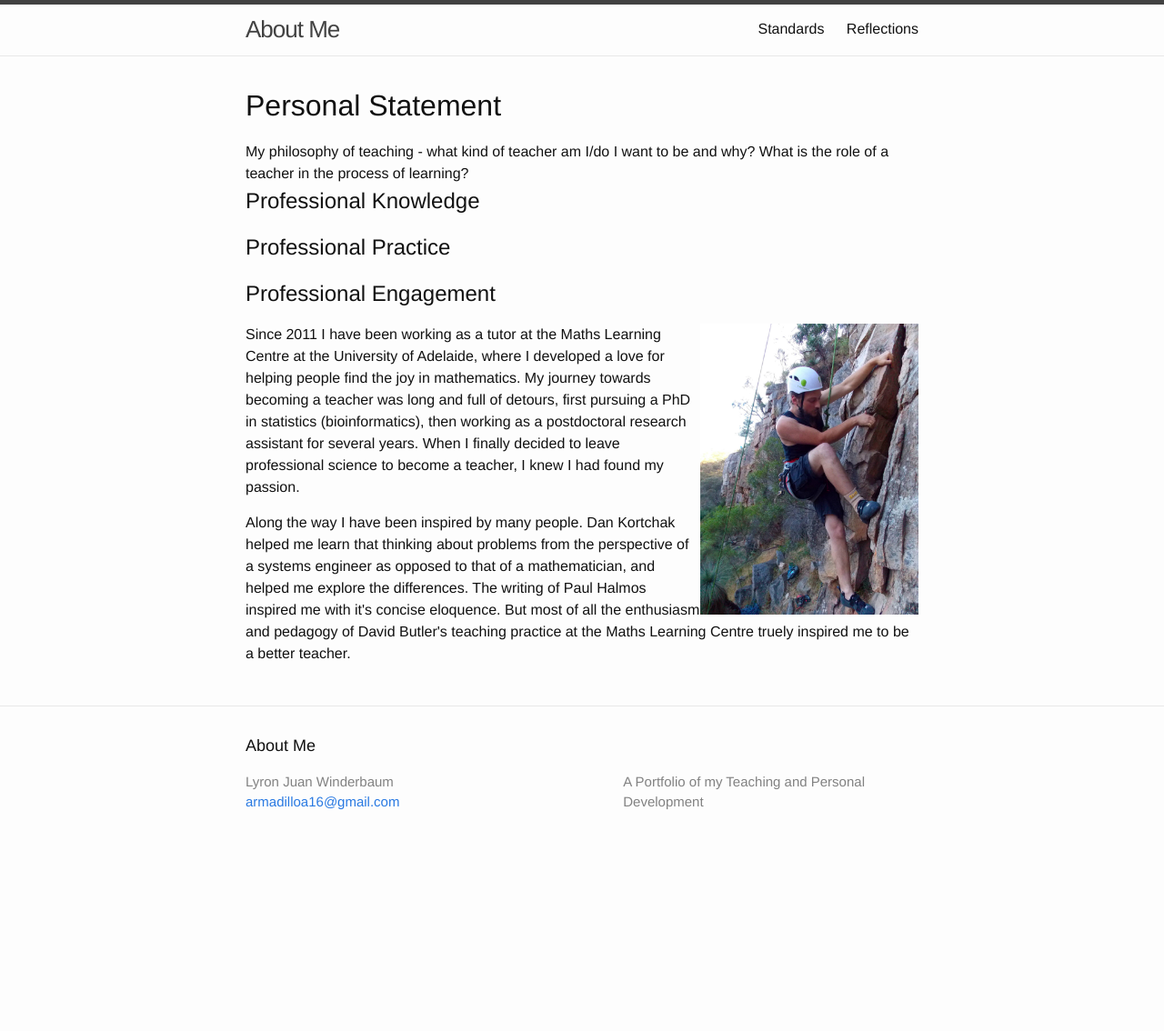
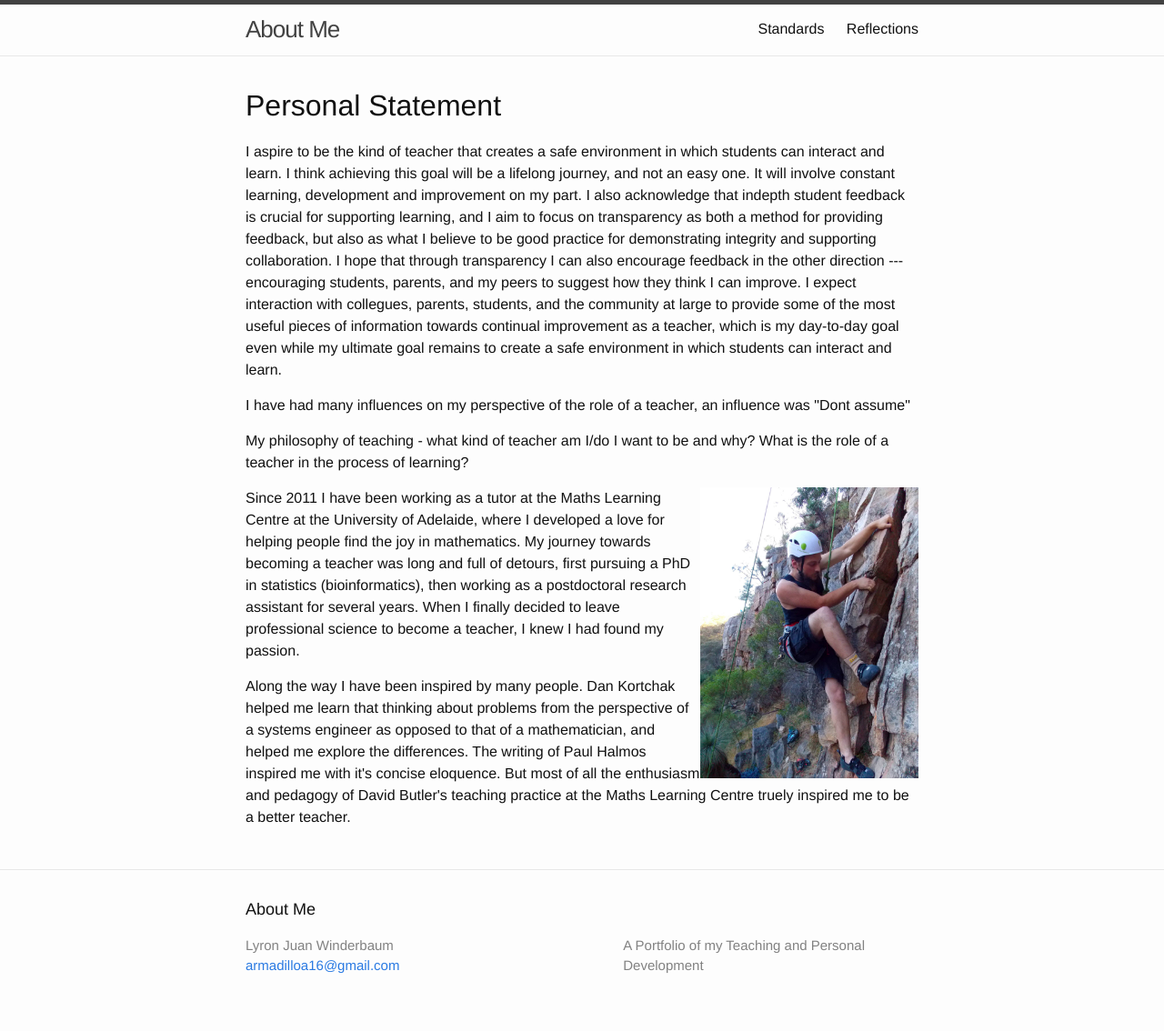
Before and after one commit to Armadilloa16/eportfolio, a Jekyll site: the page built from index.md, in a window 1280 px wide. Shown: the whole page at 91% size. Built offline with Jekyll 4.4.1, drawn with Linux system fonts in a browser that asks for light colours; before the commit the page ends 954 px from its top, so only the background shows below that.

Commit message:
Draft of Personal Statement

```diff
--- a/_layouts/home.html
+++ b/_layouts/home.html
@@ -6,13 +6,13 @@ layout: default
 
   <h1>Personal Statement</h1>
 
-	My philosophy of teaching - what kind of teacher am I/do I want to be and why? What is the role of a teacher in the process of learning?
+  <p>I aspire to be the kind of teacher that creates a safe environment in which students can interact and learn. <!--(<a href="{{ site.baseurl }}/apst#apst-4">APST 4</a>)--> I think achieving this goal will be a lifelong journey, and not an easy one. It will involve constant learning, <!--(<a href="{{ site.baseurl }}/apst#apst-1">APST 1</a> and <a href="{{ site.baseurl }}/apst#apst-2">APST 2</a>)--> development <!--(<a href="{{ site.baseurl }}/apst#apst-6">APST 6</a>)--> and improvement on my part. I also acknowledge that indepth student feedback <!--(<a href="{{ site.baseurl }}/apst#apst-5">APST 5</a>)--> is crucial for supporting learning, and I aim to focus on transparency as both a method for providing feedback, but also as what I believe to be good practice for demonstrating integrity and supporting collaboration. I hope that through transparency I can also encourage feedback in the other direction --- encouraging students, parents, and my peers to suggest how they think I can improve. I expect interaction with collegues, parents, students, and the community at large <!--(<a href="{{ site.baseurl }}/apst#apst-7">APST 7</a>)--> to provide some of the most useful pieces of information towards continual improvement as a teacher, which is my day-to-day goal even while my ultimate goal remains to create a safe environment in which students can interact and learn. </p>
 
-  <h2>Professional Knowledge</h2>
+  <p>I have had many influences on my perspective of the role of a teacher, an influence was "Dont assume"</p>
 
-  <h2>Professional Practice</h2>
 
-  <h2>Professional Engagement</h2>
+	<p>My philosophy of teaching - what kind of teacher am I/do I want to be and why? What is the role of a teacher in the process of learning?</p>
+
 
 
 
```
